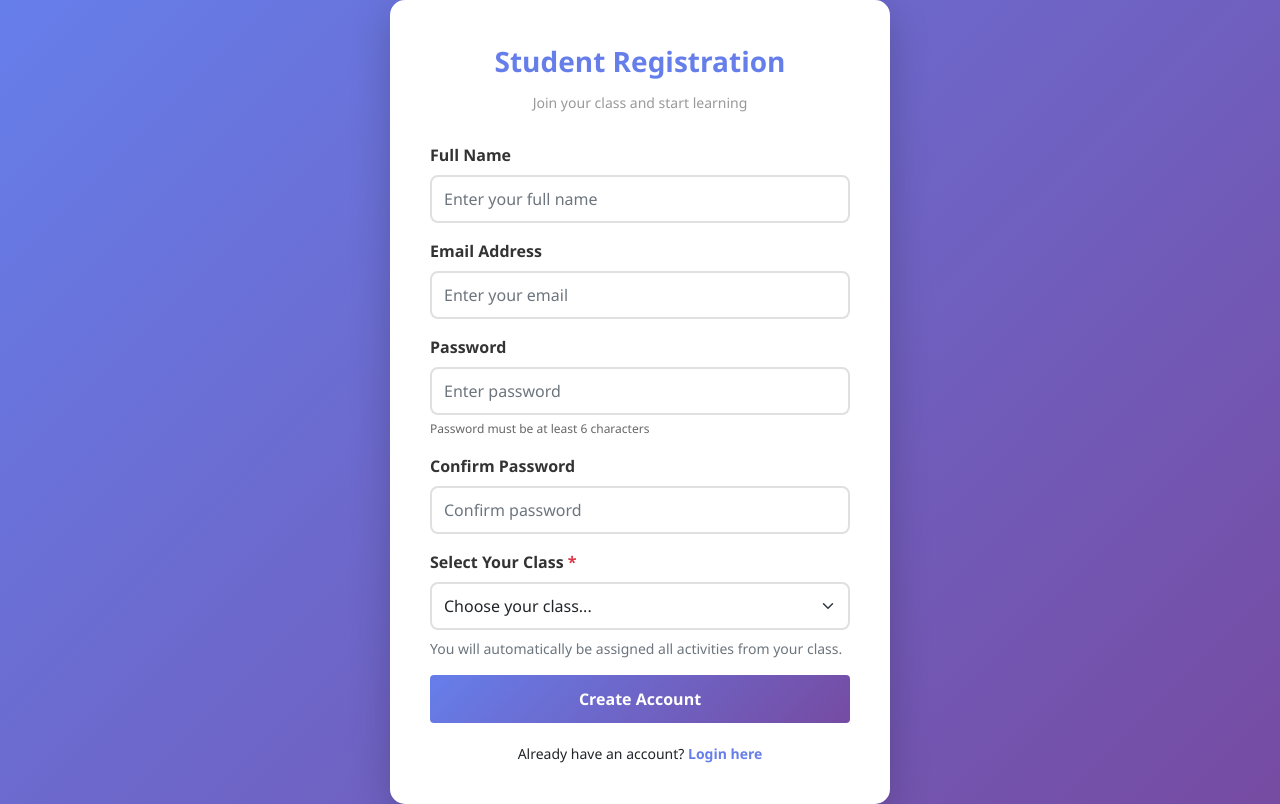
After one commit to PixelKnightDev/child-learning-system, a PHP site: page /child-learning-system/register.php in a window 1280 px wide. The commit adds this page. Run offline with PHP 8.4, Linux system fonts and the light colour scheme; data that the repository does not hold is empty.

Commit message:
Add student self-registration system
New Features:
- Created /register.php: Full student registration page
- Students can register with email, password, and class selection
- Automatic assignment of all class activities upon registration
- Database transaction ensures data integrity (all-or-nothing)
- Comprehensive client and server-side validation
- Password hashing using bcrypt
- Duplicate email prevention
- Success message shows assignment count

Modified Files:
- login.php: Added registration link 'Register as Student'

How it works:
1. Student visits /register.php
2. Fills form (name, email, password, class)
3. System creates user + student record + activity assignments
4. Student sees success message with assignment count
5. Student logs in and sees all class activities

Benefits:
- Self-service student registration
- Automatic activity assignment eliminates manual admin work
- Transaction safety prevents partial/incomplete registrations
- Students immediately see all class activities upon login

```diff
--- a/login.php
+++ b/login.php
@@ -196,6 +196,10 @@ $page_title = 'Login';
 
             <button type="submit" class="btn btn-login btn-primary w-100">Login</button>
         </form>
+
+        <div style="text-align: center; margin-top: 20px; font-size: 14px;">
+            Don't have an account? <a href="register.php" style="color: #667eea; font-weight: 600; text-decoration: none;">Register as Student</a>
+        </div>
     </div>
 
     <script src="https://cdn.jsdelivr.net/npm/bootstrap@5.1.3/dist/js/bootstrap.bundle.min.js"></script>
--- /dev/null
+++ b/register.php
@@ -0,0 +1,361 @@
+<?php
+/**
+ * Registration Page
+ * Allows new users to register as students with class selection
+ */
+
+require_once 'config/config.php';
+require_once 'config/db.php';
+require_once 'includes/auth.php';
+
+// If already logged in, redirect to dashboard
+if (isLoggedIn()) {
+    switch ($_SESSION['role']) {
+        case ROLE_ADMIN:
+            header('Location: admin/dashboard.php');
+            exit();
+        case ROLE_TEACHER:
+            header('Location: teacher/dashboard.php');
+            exit();
+        case ROLE_STUDENT:
+            header('Location: student/dashboard.php');
+            exit();
+        case ROLE_PARENT:
+            header('Location: parent/dashboard.php');
+            exit();
+    }
+}
+
+$error = '';
+$success = '';
+
+// Get all available classes
+$classes_result = $mysqli->query("SELECT id, class_name, grade, section FROM classes ORDER BY grade, class_name");
+$classes = $classes_result->fetch_all(MYSQLI_ASSOC);
+
+if ($_SERVER['REQUEST_METHOD'] === 'POST') {
+    $full_name = trim($_POST['full_name'] ?? '');
+    $email = trim($_POST['email'] ?? '');
+    $password = $_POST['password'] ?? '';
+    $confirm_password = $_POST['confirm_password'] ?? '';
+    $class_id = intval($_POST['class_id'] ?? 0);
+
+    // Validation
+    if (empty($full_name) || empty($email) || empty($password) || empty($confirm_password)) {
+        $error = 'All fields are required.';
+    } elseif (!filter_var($email, FILTER_VALIDATE_EMAIL)) {
+        $error = 'Please enter a valid email address.';
+    } elseif (strlen($password) < 6) {
+        $error = 'Password must be at least 6 characters long.';
+    } elseif ($password !== $confirm_password) {
+        $error = 'Passwords do not match.';
+    } elseif ($class_id <= 0) {
+        $error = 'You must select a class to join.';
+    } else {
+        // Check if email already exists
+        $check_stmt = $mysqli->prepare("SELECT id FROM users WHERE email = ?");
+        $check_stmt->bind_param("s", $email);
+        $check_stmt->execute();
+
+        if ($check_stmt->get_result()->num_rows > 0) {
+            $error = 'Email address is already registered.';
+        } else {
+            // Verify class exists
+            $class_check = $mysqli->prepare("SELECT id FROM classes WHERE id = ?");
+            $class_check->bind_param("i", $class_id);
+            $class_check->execute();
+
+            if ($class_check->get_result()->num_rows === 0) {
+                $error = 'Invalid class selected.';
+            } else {
+                // Hash password
+                $hashed_password = password_hash($password, PASSWORD_DEFAULT);
+                $role = ROLE_STUDENT;
+
+                // Begin transaction
+                $mysqli->begin_transaction();
+
+                try {
+                    // Insert user
+                    $user_stmt = $mysqli->prepare(
+                        "INSERT INTO users (email, password, full_name, role) VALUES (?, ?, ?, ?)"
+                    );
+                    $user_stmt->bind_param("ssss", $email, $hashed_password, $full_name, $role);
+
+                    if (!$user_stmt->execute()) {
+                        throw new Exception('Error creating user account: ' . $user_stmt->error);
+                    }
+
+                    $user_id = $user_stmt->insert_id;
+                    $user_stmt->close();
+
+                    // Insert student record
+                    $student_stmt = $mysqli->prepare(
+                        "INSERT INTO students (user_id, class_id) VALUES (?, ?)"
+                    );
+                    $student_stmt->bind_param("ii", $user_id, $class_id);
+
+                    if (!$student_stmt->execute()) {
+                        throw new Exception('Error creating student record: ' . $student_stmt->error);
+                    }
+
+                    $student_id = $student_stmt->insert_id;
+                    $student_stmt->close();
+
+                    // Auto-assign all class activities to the new student
+                    $assign_stmt = $mysqli->prepare("
+                        INSERT INTO activity_assignments (activity_id, student_id, status)
+                        SELECT id, ?, ?
+                        FROM activities
+                        WHERE class_id = ?
+                    ");
+
+                    if ($assign_stmt === false) {
+                        throw new Exception('Error preparing assignment statement: ' . $mysqli->error);
+                    }
+
+                    $status_not_started = STATUS_NOT_STARTED;
+                    $assign_stmt->bind_param("isi", $student_id, $status_not_started, $class_id);
+
+                    if (!$assign_stmt->execute()) {
+                        throw new Exception('Error assigning activities: ' . $assign_stmt->error);
+                    }
+
+                    $assigned_count = $assign_stmt->affected_rows;
+                    $assign_stmt->close();
+
+                    // Commit transaction
+                    $mysqli->commit();
+
+                    $success = "Registration successful! You've been assigned $assigned_count activity(ies). You can now <a href='login.php'>login</a> to your account.";
+
+                    // Clear form
+                    $_POST = [];
+
+                } catch (Exception $e) {
+                    // Rollback transaction
+                    $mysqli->rollback();
+                    $error = $e->getMessage();
+                }
+            }
+
+            $class_check->close();
+        }
+
+        $check_stmt->close();
+    }
+}
+
+$page_title = 'Register';
+?>
+<!DOCTYPE html>
+<html lang="en">
+<head>
+    <meta charset="UTF-8">
+    <meta name="viewport" content="width=device-width, initial-scale=1.0">
+    <title><?php echo htmlspecialchars($page_title); ?> - <?php echo htmlspecialchars(APP_NAME); ?></title>
+    <link href="https://cdn.jsdelivr.net/npm/bootstrap@5.1.3/dist/css/bootstrap.min.css" rel="stylesheet">
+    <style>
+        body {
+            background: linear-gradient(135deg, #667eea 0%, #764ba2 100%);
+            min-height: 100vh;
+            display: flex;
+            align-items: center;
+            justify-content: center;
+            font-family: 'Segoe UI', Tahoma, Geneva, Verdana, sans-serif;
+        }
+        .register-container {
+            width: 100%;
+            max-width: 500px;
+            background: white;
+            border-radius: 15px;
+            box-shadow: 0 10px 40px rgba(0, 0, 0, 0.2);
+            padding: 40px;
+            animation: slideIn 0.3s ease-out;
+        }
+        @keyframes slideIn {
+            from {
+                opacity: 0;
+                transform: translateY(-20px);
+            }
+            to {
+                opacity: 1;
+                transform: translateY(0);
+            }
+        }
+        .app-title {
+            color: #667eea;
+            font-weight: 700;
+            text-align: center;
+            margin-bottom: 10px;
+            font-size: 28px;
+        }
+        .app-subtitle {
+            color: #999;
+            text-align: center;
+            margin-bottom: 30px;
+            font-size: 14px;
+        }
+        .btn-register {
+            background: linear-gradient(135deg, #667eea 0%, #764ba2 100%);
+            border: none;
+            padding: 12px;
+            font-weight: 600;
+            transition: transform 0.2s;
+        }
+        .btn-register:hover {
+            transform: translateY(-2px);
+            color: white;
+        }
+        .login-link {
+            text-align: center;
+            margin-top: 20px;
+            font-size: 14px;
+        }
+        .login-link a {
+            color: #667eea;
+            text-decoration: none;
+            font-weight: 600;
+        }
+        .login-link a:hover {
+            text-decoration: underline;
+        }
+        .form-label {
+            font-weight: 600;
+            color: #333;
+            margin-bottom: 8px;
+        }
+        .form-control, .form-select {
+            border: 2px solid #e0e0e0;
+            border-radius: 8px;
+            padding: 10px 12px;
+            transition: border-color 0.3s;
+        }
+        .form-control:focus, .form-select:focus {
+            border-color: #667eea;
+            box-shadow: none;
+        }
+        .alert {
+            border-radius: 8px;
+            border: none;
+            margin-bottom: 20px;
+            animation: slideIn 0.3s ease-out;
+        }
+        .alert-danger {
+            background-color: #f8d7da;
+            color: #721c24;
+        }
+        .alert-success {
+            background-color: #d4edda;
+            color: #155724;
+        }
+        .password-requirements {
+            font-size: 12px;
+            color: #666;
+            margin-top: 5px;
+        }
+    </style>
+</head>
+<body>
+    <div class="register-container">
+        <div class="app-title">Student Registration</div>
+        <div class="app-subtitle">Join your class and start learning</div>
+
+        <?php if ($error): ?>
+            <div class="alert alert-danger alert-dismissible fade show" role="alert">
+                <strong>Error!</strong> <?php echo htmlspecialchars($error); ?>
+                <button type="button" class="btn-close" data-bs-dismiss="alert"></button>
+            </div>
+        <?php endif; ?>
+
+        <?php if ($success): ?>
+            <div class="alert alert-success alert-dismissible fade show" role="alert">
+                <strong>Success!</strong> <?php echo $success; ?>
+                <button type="button" class="btn-close" data-bs-dismiss="alert"></button>
+            </div>
+        <?php endif; ?>
+
+        <form method="POST" action="">
+            <div class="mb-3">
+                <label for="full_name" class="form-label">Full Name</label>
+                <input
+                    type="text"
+                    class="form-control"
+                    id="full_name"
+                    name="full_name"
+                    value="<?php echo htmlspecialchars($_POST['full_name'] ?? ''); ?>"
+                    required
+                    placeholder="Enter your full name"
+                >
+            </div>
+
+            <div class="mb-3">
+                <label for="email" class="form-label">Email Address</label>
+                <input
+                    type="email"
+                    class="form-control"
+                    id="email"
+                    name="email"
+                    value="<?php echo htmlspecialchars($_POST['email'] ?? ''); ?>"
+                    required
+                    placeholder="Enter your email"
+                >
+            </div>
+
+            <div class="mb-3">
+                <label for="password" class="form-label">Password</label>
+                <input
+                    type="password"
+                    class="form-control"
+                    id="password"
+                    name="password"
+                    required
+                    placeholder="Enter password"
+                >
+                <div class="password-requirements">
+                    Password must be at least 6 characters
+                </div>
+            </div>
+
+            <div class="mb-3">
+                <label for="confirm_password" class="form-label">Confirm Password</label>
+                <input
+                    type="password"
+                    class="form-control"
+                    id="confirm_password"
+                    name="confirm_password"
+                    required
+                    placeholder="Confirm password"
+                >
+            </div>
+
+            <div class="mb-3">
+                <label for="class_id" class="form-label">Select Your Class <span class="text-danger">*</span></label>
+                <select class="form-select" id="class_id" name="class_id" required>
+                    <option value="">Choose your class...</option>
+                    <?php foreach ($classes as $class): ?>
+                        <option value="<?php echo $class['id']; ?>" <?php echo (intval($_POST['class_id'] ?? 0) === $class['id']) ? 'selected' : ''; ?>>
+                            <?php echo htmlspecialchars($class['class_name']); ?>
+                            (Grade <?php echo htmlspecialchars($class['grade']); ?>,
+                            Section <?php echo htmlspecialchars($class['section']); ?>)
+                        </option>
+                    <?php endforeach; ?>
+                </select>
+                <small class="text-muted d-block mt-2">
+                    <i class="bi bi-info-circle"></i> You will automatically be assigned all activities from your class.
+                </small>
+            </div>
+
+            <div class="d-grid gap-2">
+                <button type="submit" class="btn btn-register btn-primary w-100">Create Account</button>
+            </div>
+        </form>
+
+        <div class="login-link">
+            Already have an account? <a href="login.php">Login here</a>
+        </div>
+    </div>
+
+    <script src="https://cdn.jsdelivr.net/npm/bootstrap@5.1.3/dist/js/bootstrap.bundle.min.js"></script>
+</body>
+</html>
```
